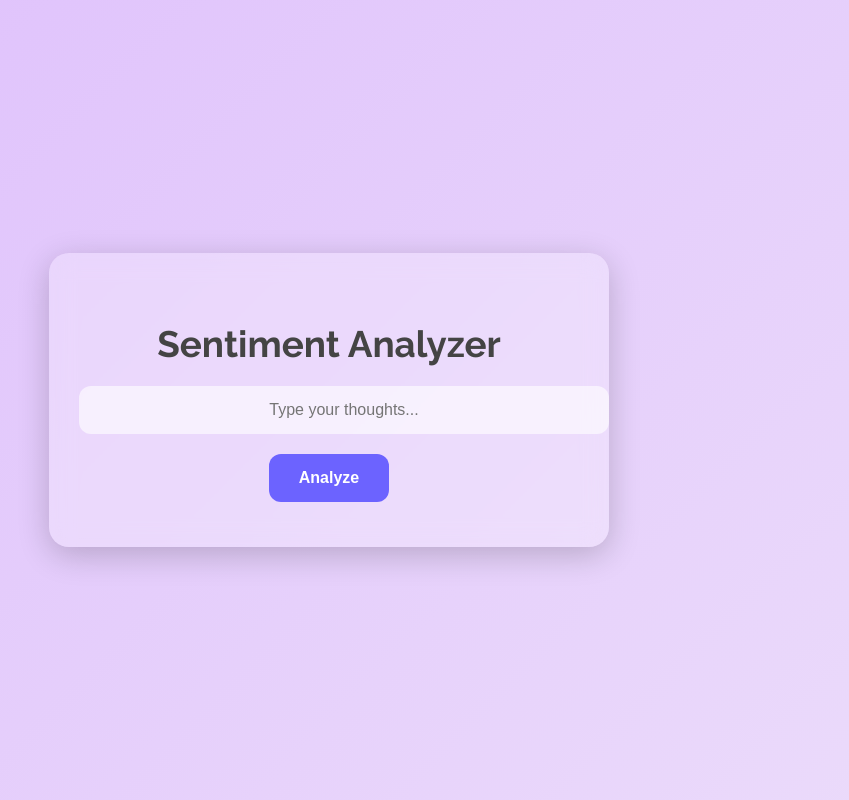
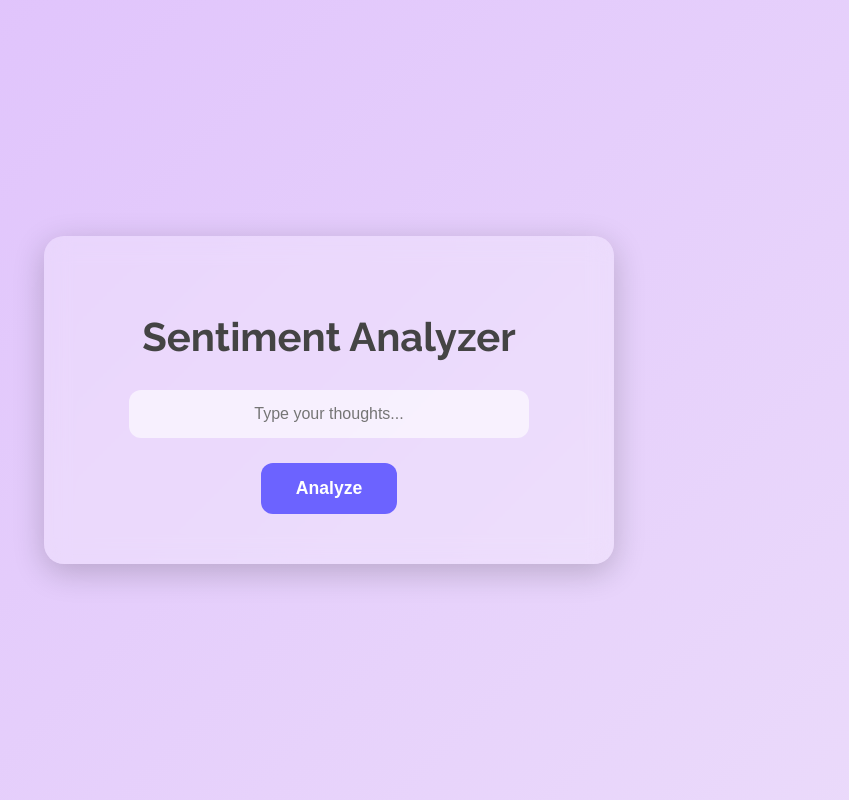
Before and after one commit to SanyogVarun/Sentiment-analysis--Simple, a Flask app: page / in a window 1280 px wide. Shown: the whole page, without its empty margins (311-1160 px from the left). Run offline with Flask 2, Linux system fonts and the light colour scheme.

Commit message:
Update index.html

```diff
--- a/app/templates/index.html
+++ b/app/templates/index.html
@@ -27,25 +27,36 @@
         .card {
             background: rgba(255, 255, 255, 0.25);
             backdrop-filter: blur(12px);
-            padding: 45px 30px;
+            padding: 50px 35px;
             border-radius: 20px;
             box-shadow: 0 8px 32px rgba(0,0,0,0.2);
             text-align: center;
             width: 90%;
             max-width: 500px;
             color: #333;
+            display: flex;
+            flex-direction: column;
+            align-items: center;
         }
 
         h1 {
-            margin-bottom: 20px;
-            font-size: 2.3rem;
+            margin-bottom: 30px;
+            font-size: 2.5rem;
             color: #444;
+        }
+
+        form {
+            width: 100%;
+            display: flex;
+            flex-direction: column;
+            align-items: center;
         }
 
         form input[type="text"] {
             width: 100%;
-            padding: 15px;
-            margin-bottom: 20px;
+            max-width: 400px;
+            padding: 15px 20px;
+            margin-bottom: 25px;
             border: none;
             border-radius: 12px;
             outline: none;
@@ -53,14 +64,15 @@
             background: rgba(255, 255, 255, 0.6);
             color: #333;
             text-align: center;
+            box-sizing: border-box;
         }
 
         form input[type="submit"] {
             background: #6c63ff;
             color: white;
             border: none;
-            padding: 15px 30px;
-            font-size: 1rem;
+            padding: 15px 35px;
+            font-size: 1.1rem;
             border-radius: 12px;
             cursor: pointer;
             transition: 0.3s ease;
@@ -73,8 +85,8 @@
         }
 
         .result {
-            margin-top: 25px;
-            font-size: 1.6rem;
+            margin-top: 30px;
+            font-size: 1.7rem;
             font-weight: 700;
             animation: fadeIn 1s ease;
             color: #333;
@@ -91,7 +103,6 @@
         <h1>Sentiment Analyzer</h1>
         <form method="POST">
             <input type="text" name="text" placeholder="Type your thoughts..." required>
-            <br>
             <input type="submit" value="Analyze">
         </form>
 
```
